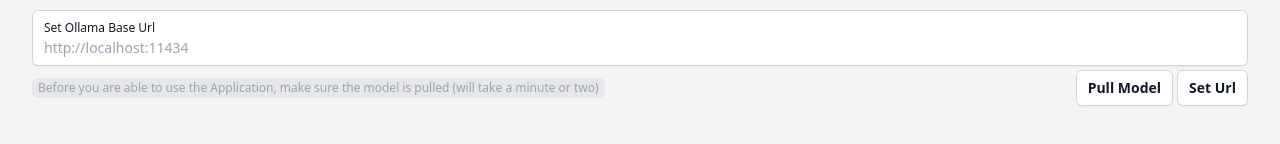
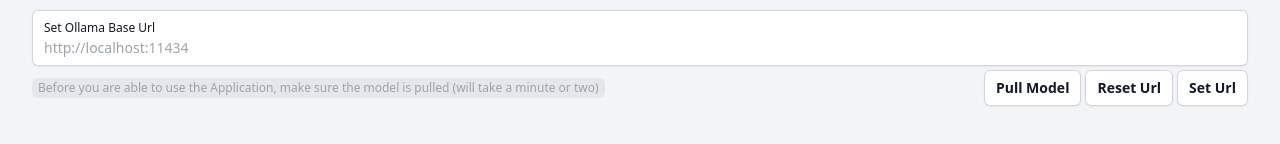
Before and after one commit to maxtaube/hatespeech-detector, a Nuxt app: page / in a window 1280 px wide. Shown: the part 314-458 px from the top of the page. Built offline with nearby package versions, Linux system fonts and the light colour scheme; no server answers.

Commit message:
fixed bugs, added pull status

```diff
--- a/pages/index.vue
+++ b/pages/index.vue
@@ -10,6 +10,7 @@
 
 const inputValue = ref('');
 const success = ref(false);
+const modelstatus = ref('');
 
 async function setOllamaUrl() {
     const ollamaBaseUrl = inputValue.value; // The new Ollama base URL
@@ -31,15 +32,56 @@
     }
 }
 
-onActivated(() => {
+async function resetOllamaUrl() {
+    const ollamaBaseUrl = 'http://localhost:11434'; // The new Ollama base URL
+
+    const response = await fetch('/api/setOllamaUrl', {
+        method: 'POST',
+        headers: {
+            'Content-Type': 'application/json', // Indicate that the request body is JSON
+        },
+        body: JSON.stringify({ ollamaBaseUrl }), // Convert the payload to a JSON string
+    }).finally(() => {
+        fetchOllamaUrl();
+    });
+
+    if (response.ok) {
+        const jsonResponse = await response.json();
+        console.log(jsonResponse);
+        success.value = true;
+    } else {
+        console.error('Fetch error:', response.statusText);
+    }
+}
+
+onMounted(() => {
     success.value = false;
+    modelstatus.value = '';
+    fetchOllamaUrl();
 });
 
 function pullModel() {
+    modelstatus.value = 'pulling';
     // get request
     fetch('/api/pullModel', {
         method: 'GET',
-    });
+    }).then((response) => {
+        console.log(response)
+        modelstatus.value = 'pulled';
+    }).catch((error) => {
+        console.error('Fetch error:', error);
+        modelstatus.value = 'error';
+    })
+}
+
+async function fetchOllamaUrl() {
+    try {
+        const response = await fetch('/api/getOllamaUrl');
+        const data = await response.json();
+        inputValue.value = data.ollamaBaseUrl;
+    } catch (error) {
+        console.error('Failed to fetch Ollama URL:', error);
+    }
 }
 </script>
 
@@ -124,12 +166,18 @@
                             @click="setOllamaUrl">
                         Set Url
                     </button>
+                    <button :disabled="inputValue.length < 1" class="float-right mt-1 mr-1 rounded-md bg-white px-3 py-2 text-sm font-semibold text-gray-900 shadow-sm ring-1 ring-inset ring-gray-300 hover:bg-gray-50" type="button"
+                            @click="resetOllamaUrl">
+                        Reset Url
+                    </button>
                 </div>
 
                 <button class="float-right mt-1 mr-1 rounded-md bg-white px-3 py-2 text-sm font-semibold text-gray-900 shadow-sm ring-1 ring-inset ring-gray-300 hover:bg-gray-50" type="button"
                         @click="pullModel">
                     Pull Model
                 </button>
+
+                <p class="float-right text-xs text-gray-300">{{modelstatus}}</p>
 
                 <p class="text-gray-400 mt-3 bg-gray-200 py-0.5 px-1.5 text-xs rounded-md w-fit">Before you are able to use the Application, make sure the model is pulled (will take a minute or two)</p>
             </div>
```
Also changed, not shown: 1 other file (tests, documents, lock files or other folders).
